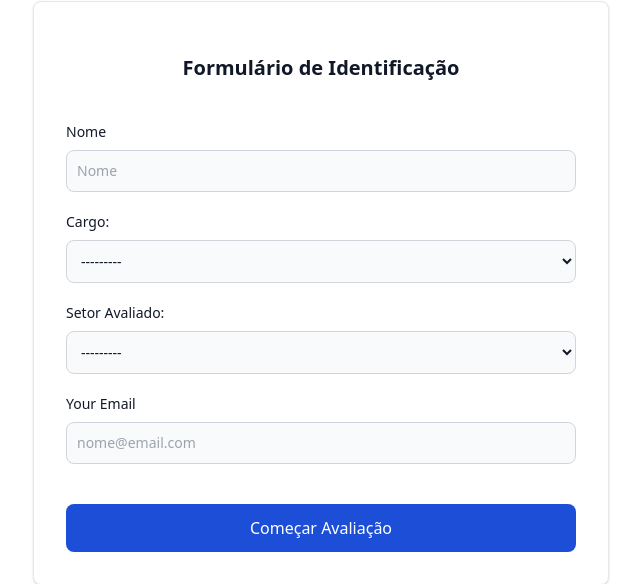
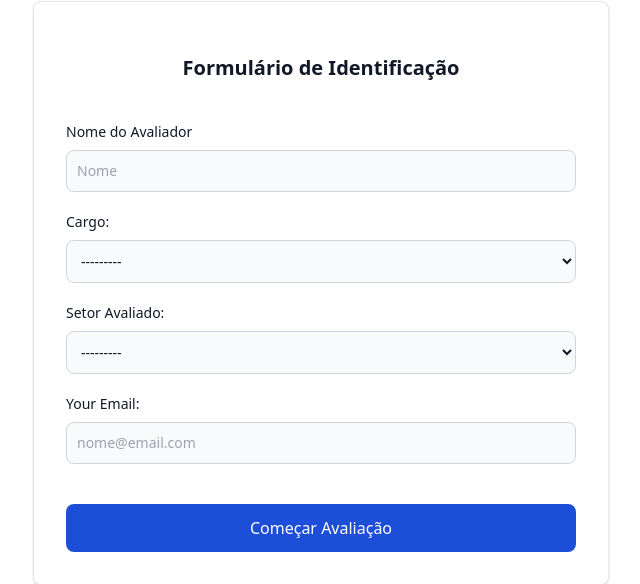
Before and after one commit to gustapfp/dodo, a Django app: page /ona/evaluator in a window 1280 px wide. Shown: the part 107-691 px from the top of the page, without its empty margins (319-959 px from the left). Run offline with Django 4.2, Linux system fonts and the light colour scheme; the visitor is signed in with stand-in values (Sample User, id 1); data that the repository does not hold is empty; parts of the project's set-up code (start-up, migrations or seed data) failed here and were passed over; some libraries are stand-ins or nearby versions.

Commit message:
refactor: small changes after client meeting

```diff
--- a/data_management/models.py
+++ b/data_management/models.py
@@ -26,8 +26,7 @@ class Hospital(models.Model):
     sectors = models.ManyToManyField(Sector, related_name="hospital_sectors")
     last_service = models.DateTimeField(
         auto_now=True
-    )  # TODO: I don't if this is the best way to do this, WE NEED TO find a way to change this field everytime something related to the hospital happerns
-
+    )
 
     level_choices = [
         (1, "1"),
--- a/templates/ONA/evaluator_form.html
+++ b/templates/ONA/evaluator_form.html
@@ -8,7 +8,7 @@
       {% csrf_token %}
 
       <div class="my-5">
-        <label for="id_name" class="block mb-2 text-sm font-medium text-gray-900 dark:text-white">Nome</label>
+        <label for="id_name" class="block mb-2 text-sm font-medium text-gray-900 dark:text-white">Nome do Avaliador</label>
         {{ form.name }}
       </div>
 
@@ -23,7 +23,7 @@
       </div>
 
       <div class="my-5">
-        <label for="id_email" class="block mb-2 text-sm font-medium text-gray-900 dark:text-white">Your Email</label>
+        <label for="id_email" class="block mb-2 text-sm font-medium text-gray-900 dark:text-white">Your Email:</label>
 
         {{ form.email }}
       </div>
```
Also changed, not shown: data_management/admin.py (+9 -9 lines), data_management/helpers/onaform_admin_helper.py (renamed from data_management/helpers/admin_onaform_helper.py).
